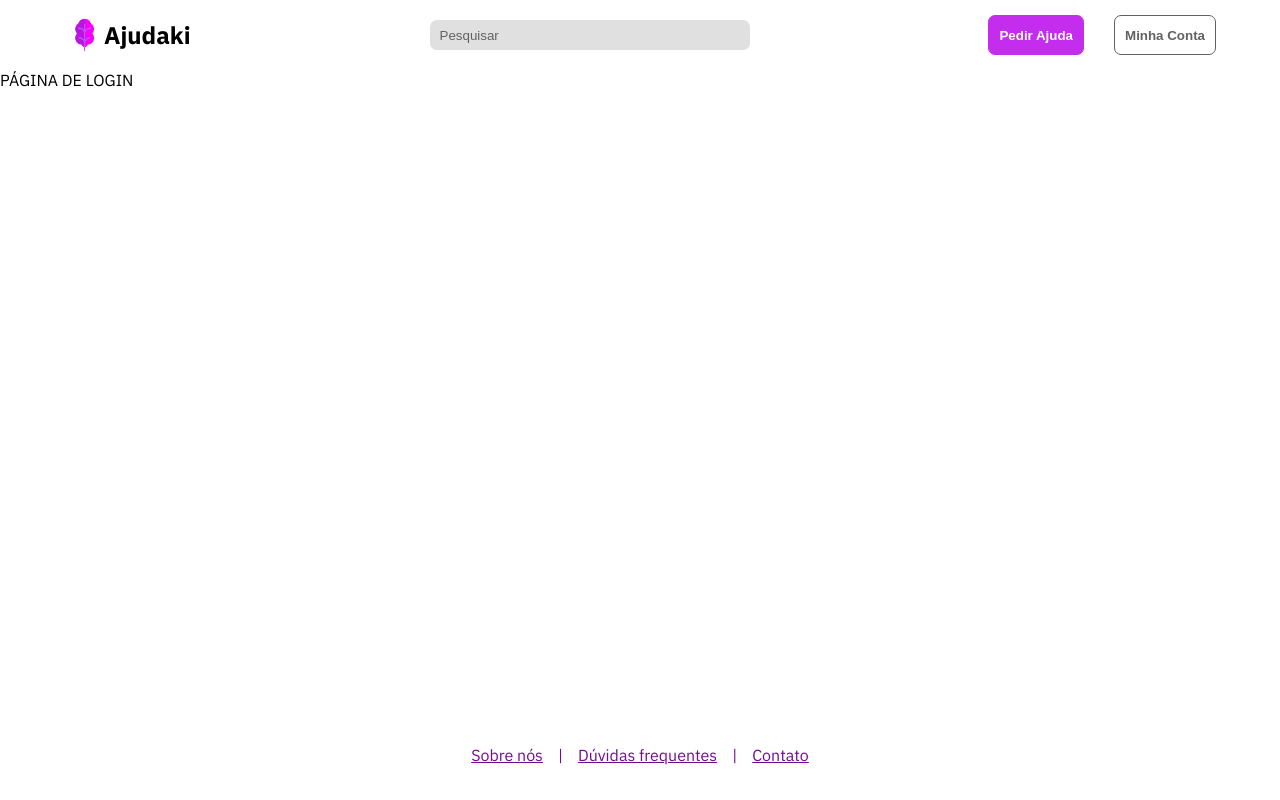
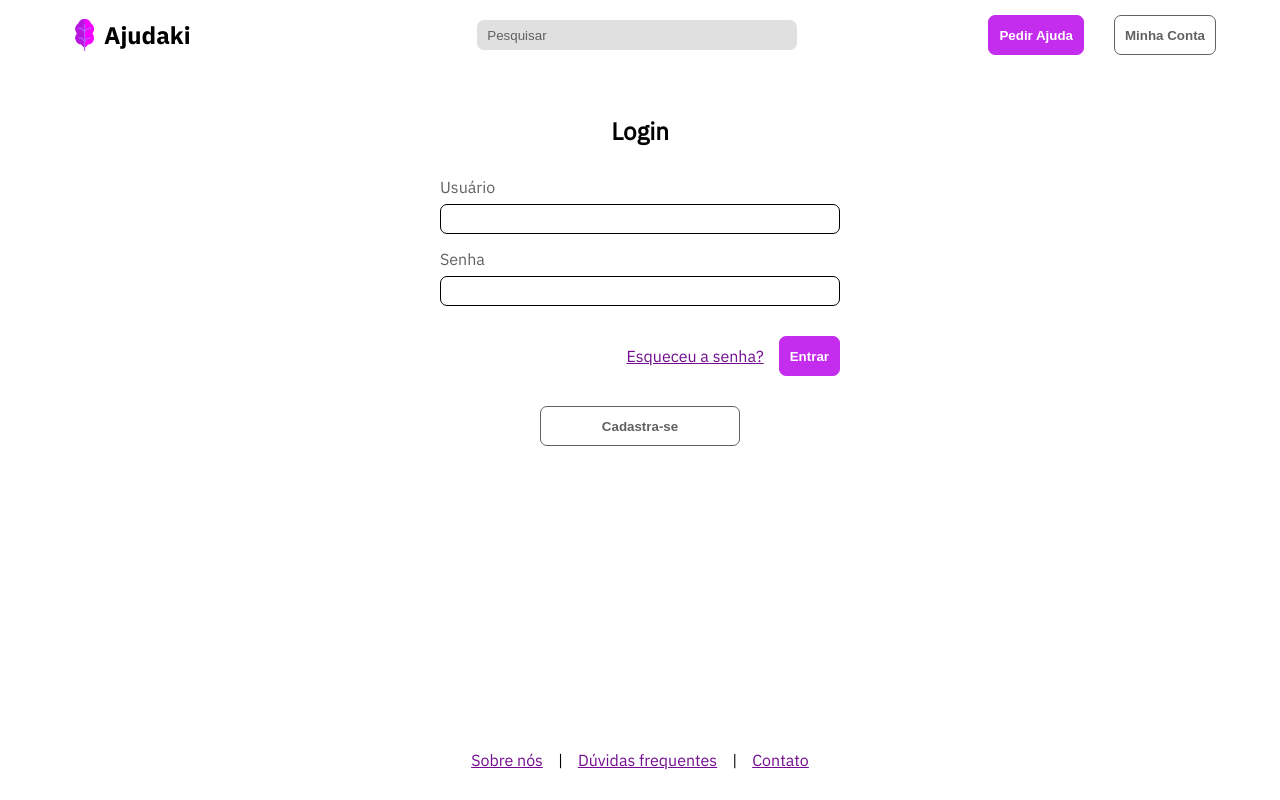
Before and after one commit to mateusseger/ajudaki, a Vue app: page /Login in a window 1280 px wide. Built offline with nearby package versions, Linux system fonts and the light colour scheme.

Commit message:
added login page

```diff
--- a/src/components/Footer.vue
+++ b/src/components/Footer.vue
@@ -29,12 +29,7 @@ footer {
 }
 
 a {
-    text-decoration: underline;
     padding: 15px;
-}
-
-span, a {
-    color: var(--color-purple)
 }
 
 span {
--- a/src/components/Header.vue
+++ b/src/components/Header.vue
@@ -7,19 +7,14 @@
                 <img src="@/assets/logo.png" alt="ajudaki" id="logo">Ajudaki
             </router-link>
 
-            <div id="search" :class="{active:searchActive}">
-                <input placeholder="Pesquisar">
-            </div>
+            <input id="search" :class="{active:searchActive}" placeholder="Pesquisar">
 
-            <div id="menu-right">
+            <span v-on:click="openSearch"><i class="fas fa-search fa-lg"></i></span>
 
-                <span v-on:click="openSearch"><i class="fas fa-search fa-lg"></i></span>
+            <button class="active button-pink" @click="$router.push('RequestHelp')">Pedir Ajuda</button>
 
-                <button class="active" @click="$router.push('RequestHelp')">Pedir Ajuda</button>
+            <button class="button-white" @click="$router.push('Login')">Minha Conta</button>
 
-                <button @click="$router.push('Login')">Minha Conta</button>
-
-            </div>
         </nav>
 
     </header>
@@ -55,33 +50,24 @@ nav {
     display: flex;
     height: 70px;
     align-items: center;
-    justify-content: space-between;
+    justify-content: flex-end;
 }
 
 nav a {
+    margin-right: auto;
     display: flex;
     align-items: center;
     font-family: 'IBM Plex Sans Bold';
     font-size: 24px;
+    color: inherit;
+}
+
+a {
+    text-decoration: none;
 }
 
 #logo {
     width: 40px;
-}
-
-button {
-    border: 1px solid var(--color-grey);
-    border-radius: 7px;
-    background-color: #ffffff;
-    color: var(--color-grey);
-}
-
-button.active {
-    display: none;
-    margin-right: 30px;
-    background-color: var(--color-pink);
-    color: #ffffff;
-    border: 1px solid var(--color-pink);
 }
 
 #search {
@@ -89,22 +75,18 @@ button.active {
     position: absolute;
     top: 75px;
     left: 0;
-}
-
-#search.active {
-    display: flex;
-}
-
-#search input {
     width: 100vw;
     height: 40px;
     padding: 10px;
     border: none;
     border-bottom: 1px solid var(--color-grey);
-
 }
 
-#search input:focus {
+#search.active {
+    display: inline;
+}
+
+input:focus {
     outline: 0;
 }
 
@@ -119,9 +101,15 @@ button.active {
     opacity: 0.8;
 }
 
+.button-pink {
+    display: none;
+    margin-right: 30px;
+}
+
 @media (min-width:700px) {
-    button.active {
-        display: inline;
+
+    nav a {
+        margin-right: 0;
     }
 
     .fa-search {
@@ -129,22 +117,32 @@ button.active {
     }
 
     #search {
-        display: flex;
+        display: inline;
         position: relative;
         top:0;
-    }
-
-    #search input {
+        margin: auto;
         height: 30px;
-        width: 25vw;
+        max-width: 25vw;
         border: none;
         background-color: #E0E0E0;
         border-radius: 7px;
     }
-    #search input::placeholder {
+    #search::placeholder {
         color: var(--color-grey);
     }
 
 }
 
+@media (min-width:850px) {
+
+    nav a {
+        margin-right: 95.58px;
+    }
+
+    button.active {
+        display: inline;
+    }
+
+}
+
 </style>
--- a/src/pages/Home.vue
+++ b/src/pages/Home.vue
@@ -5,7 +5,7 @@
 
             <img src="@/assets/banner.jpeg" alt="banner">
 
-            <h2>Tempos difíceis podem ser superados quando somos solidários com o próximo. Peça ajuda ou ajude algúem.</h2>
+            <h2>Tempos difíceis podem ser superados quando somos solidários com o próximo. Peça ajuda ou ajude alguém.</h2>
 
         </div>
 
@@ -26,9 +26,6 @@
             </section>
 
         </div>
-
-
-
 
     </main>
 </template>
@@ -135,11 +132,6 @@ button {
     margin-bottom: 25px;
 }
 
-a {
-    text-decoration: underline;
-    color: var(--color-purple);
-}
-
 .request {
     border: 1px solid var(--color-grey);
     border-radius: 10px;
@@ -164,13 +156,9 @@ a {
     padding: 5px 10px;
 }
 
-@media (min-width:700px) {
+@media (min-width: 700px) {
     #welcome img {
         width: 550px;
-    }
-
-    button {
-        display: none;
     }
 
     #content {
@@ -200,4 +188,11 @@ a {
     }
 
 }
+
+@media (min-width: 850px) {
+    button {
+        display: none;
+    }
+}
+
 </style>
--- a/src/pages/Login.vue
+++ b/src/pages/Login.vue
@@ -1,6 +1,22 @@
 <template>
     <main>
-        PÁGINA DE LOGIN
+        <div id="login" class="container">
+            <h2>Login</h2>
+
+            <p>Usuário</p>
+            <input type="text">
+
+            <p>Senha</p>
+            <input type="password">
+
+            <button class="button-pink" @click="$router.push('MyAccount')">Entrar</button>
+
+            <a href="/">Esqueceu a senha?</a>
+
+            <button class="button-white">Cadastra-se</button>
+
+        </div>
+
     </main>
 </template>
 
@@ -17,4 +33,64 @@ export default {
 
 <style scoped>
 
+main {
+    align-items: center;
+}
+
+#login {
+    display: flex;
+    flex-direction: column;
+    align-items: center;
+    margin: 45px 0;
+}
+
+h2 {
+    margin-bottom: 30px;
+}
+
+p {
+    align-self: flex-start;
+}
+
+input {
+    width: 100%;
+    margin: 7px 0 15px 0;
+    height: 30px;
+    padding: 10px;
+    border-radius: 7px;
+    border: 1px solid black;
+}
+
+.button-pink {
+    width: 100%;
+    margin: 15px 0;
+}
+
+button:last-child {
+    width: 50%;
+    margin: 40px 0;
+}
+
+@media (min-width: 700px) {
+    #login {
+        max-width: 400px;
+    }
+
+    .button-pink {
+        width: auto;
+        align-self: flex-end;
+    }
+
+    a {
+        position: relative;
+        top: -45px;
+        left: 55px;
+    }
+
+    button:last-child {
+        position: relative;
+        top: -45px
+    }
+}
+
 </style>
--- a/src/styles/global.css
+++ b/src/styles/global.css
@@ -25,10 +25,9 @@ html, body {
 }
 
 a {
-    color: inherit;
-    text-decoration: none;
     transition: 0.2s opacity;
     cursor: pointer;
+    color: var(--color-purple);
 }
 
 a:hover {
@@ -41,9 +40,15 @@ p {
 
 main {
     width: 100%;
-    min-height: calc(100vh - 140px);
+    min-height: calc(100vh - 235px);
     display: flex;
     flex-direction: column;
+}
+
+@media (min-width: 700px) {
+    main {
+        min-height: calc(100vh - 135px);
+    }
 }
 
 .container {
@@ -63,3 +68,15 @@ button {
 button:hover {
     opacity: 0.8;
 }
+
+.button-pink {
+    background-color: var(--color-pink);
+    color: #ffffff;
+    border: 1px solid var(--color-pink);
+}
+
+.button-white {
+    background-color: #ffffff;
+    color: var(--color-grey);
+    border: 1px solid var(--color-grey);
+}
```
